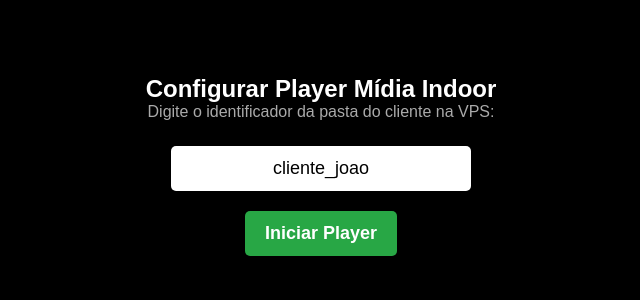
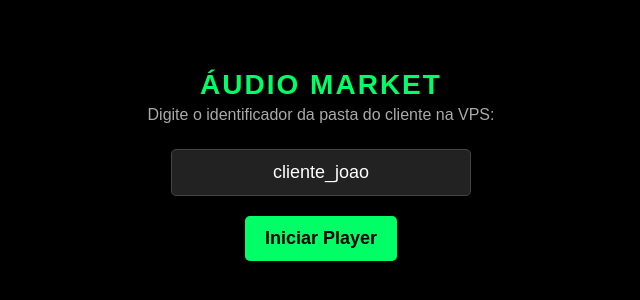
Before and after one commit to digaooliver92-hue/midia-indoor-player, a plain HTML site: page index.html in a window 1280 px wide. Shown: the part 230-530 px from the top of the page, without its empty margins (319-959 px from the left). Drawn offline with Linux system fonts and the light colour scheme.

Commit message:
Configura marca Audio Market e icones profissionais

```diff
--- a/index.html
+++ b/index.html
@@ -1,30 +1,32 @@
 <!DOCTYPE html>
 <html lang="pt-BR">
 <head>
-    <link rel="manifest" href="manifest.json">
     <meta charset="UTF-8">
     <meta name="viewport" content="width=device-width, initial-scale=1.0">
-    <title>Player Mídia Indoor - Multi-Cliente</title>
+    <title>Áudio Market - Player Mídia Indoor</title>
+    <link rel="manifest" href="manifest.json">
     <style>
         * { margin: 0; padding: 0; box-sizing: border-box; }
         body, html { width: 100%; height: 100%; background: #000; overflow: hidden; font-family: sans-serif; }
         video { width: 100%; height: 100%; object-fit: cover; }
         #config-screen {
             position: absolute; top: 0; left: 0; width: 100%; height: 100%;
-            background: rgba(0,0,0,0.9); display: flex; flex-direction: column;
+            background: rgba(0,0,0,0.95); display: flex; flex-direction: column;
             justify-content: center; align-items: center; color: #fff; z-index: 10;
         }
+        h1 { color: #00ff66; margin-bottom: 5px; font-size: 28px; text-transform: uppercase; letter-spacing: 2px; }
+        p { margin-bottom: 15px; color: #aaa; }
         input, button { padding: 12px 20px; font-size: 18px; margin: 10px; border-radius: 5px; border: none; }
-        input { width: 300px; text-align: center; }
-        button { background: #28a745; color: white; cursor: pointer; font-weight: bold; }
+        input { width: 300px; text-align: center; background: #222; color: #fff; border: 1px solid #444; }
+        button { background: #00ff66; color: #000; cursor: pointer; font-weight: bold; }
     </style>
 </head>
 <body>
 
-    <!-- Tela de Configuração Inicial do Cliente -->
+    <!-- Tela de Configuração Inicial Áudio Market -->
     <div id="config-screen">
-        <h2>Configurar Player Mídia Indoor</h2>
-        <p style="margin-bottom: 15px; color: #aaa;">Digite o identificador da pasta do cliente na VPS:</p>
+        <h1>Áudio Market</h1>
+        <p>Digite o identificador da pasta do cliente na VPS:</p>
         <input type="text" id="clienteInput" placeholder="Ex: cliente_joao" value="cliente_joao">
         <button onclick="iniciarPlayer()">Iniciar Player</button>
     </div>
@@ -33,7 +35,6 @@
     <video id="player" autoplay muted playsinline style="display:none;"></video>
 
     <script>
-        // Simulando uma lista padrão ou busca dinâmica na pasta do cliente da VPS
         function iniciarPlayer() {
             const cliente = document.getElementById('clienteInput').value.trim();
             if(!cliente) {
@@ -41,16 +42,11 @@
                 return;
             }
 
-            // Esconde a tela de config e mostra o vídeo
             document.getElementById('config-screen').style.display = 'none';
             const videoElement = document.getElementById('player');
             videoElement.style.display = 'block';
 
-            // Playlist apontando direto para a estrutura da sua VPS
-            // Na sua VPS (167.99.4.209), basta colocar os vídeos .mp4 nestas pastas via Termux/SSH
             const baseUrl = `http://167.99.4.209/${cliente}/videos/`;
-
-            // Lista de arquivos da playlist do cliente
             const playlist = [
                 baseUrl + "comercial1.mp4",
                 baseUrl + "comercial2.mp4",
```
Also changed, not shown: icon.png, manifest.json.
